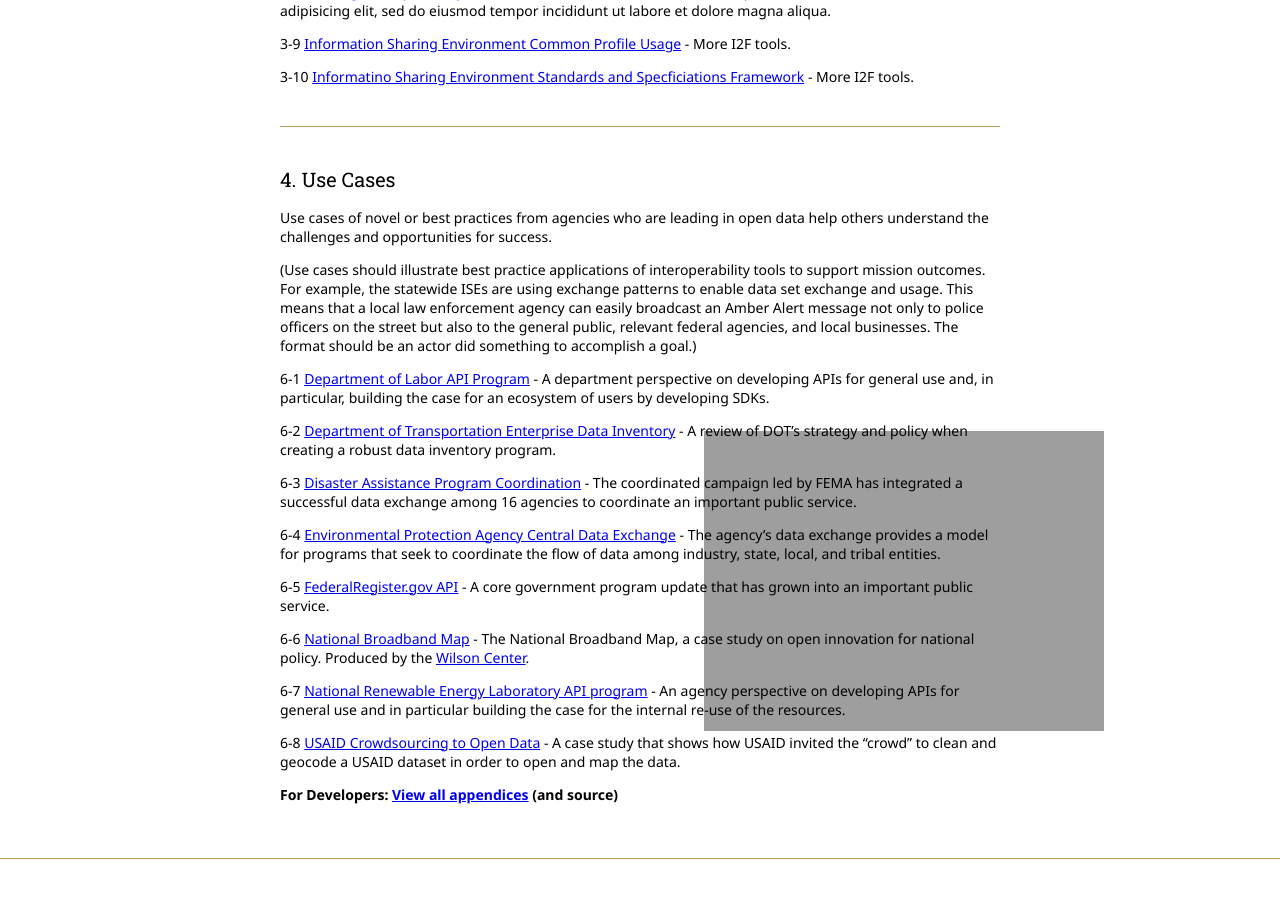
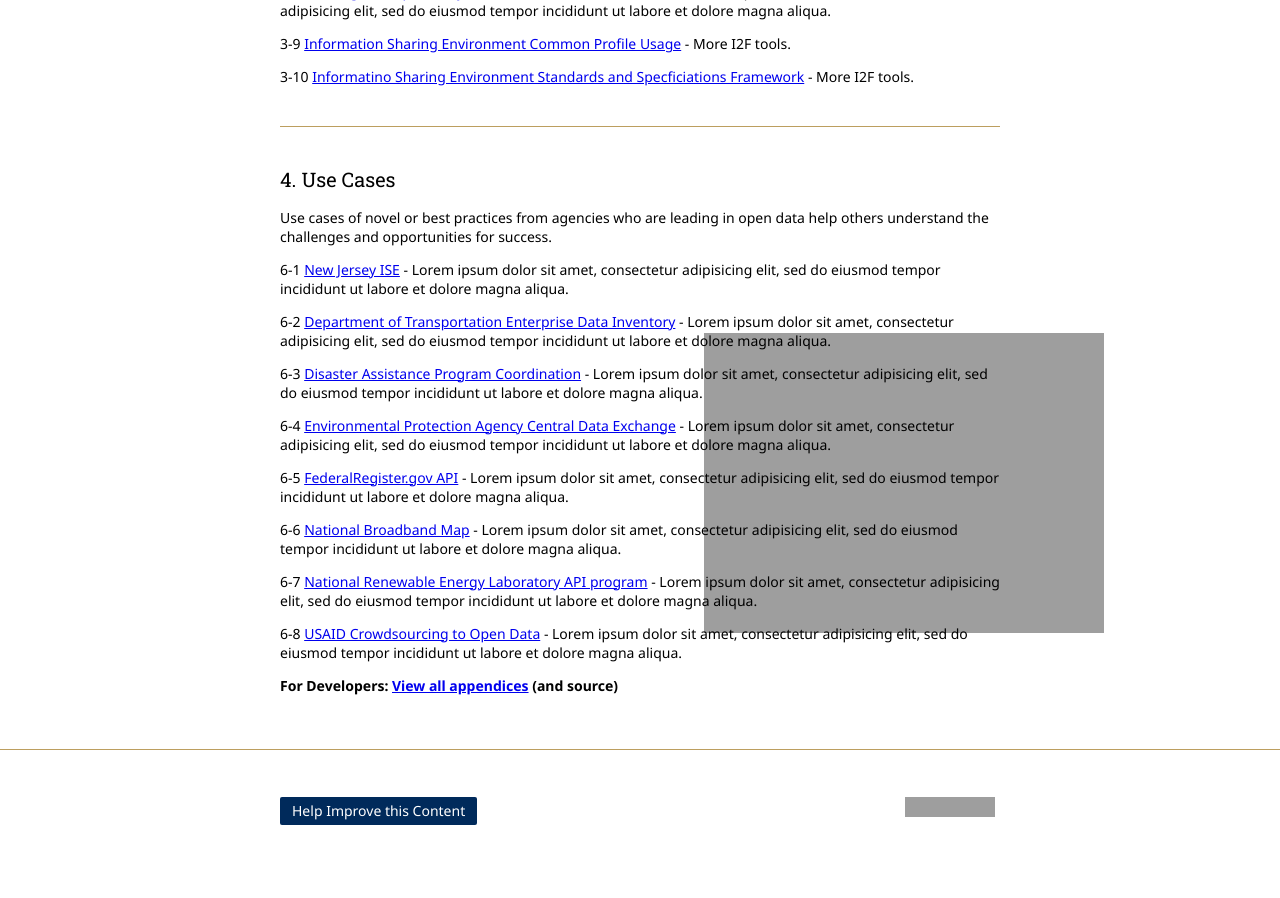
Before and after one commit to Project-Interoperability/project-interoperability.github.io, a Jekyll site: the page built from index.md, in a window 1280 px wide and 900 px high, scrolled down 1774 px. Built offline with Jekyll 4.4.1, drawn with Linux system fonts in a browser that asks for light colours; nearby versions of some CDN libraries; after the commit the page ends 2641 px from its top, so only the background shows below that; grey boxes are pictures that could not be loaded.

Commit message:
Update index.md

```diff
--- a/index.md
+++ b/index.md
@@ -81,23 +81,21 @@
 
 Use cases of novel or best practices from agencies who are leading in open data help others understand the challenges and opportunities for success.
 
-(Use cases should illustrate best practice applications of interoperability tools to support mission outcomes. For example, the statewide ISEs are using exchange patterns to enable data set exchange and usage. This means that a local law enforcement agency can easily broadcast an Amber Alert message not only to police officers on the street but also to the general public, relevant federal agencies, and local businesses. The format should be an actor did something to accomplish a goal.)
+6-1 [New Jersey ISE](labor-case-study/) - Lorem ipsum dolor sit amet, consectetur adipisicing elit, sed do eiusmod tempor incididunt ut labore et dolore magna aliqua.
 
-6-1 [Department of Labor API Program](labor-case-study/) - A department perspective on developing APIs for general use and, in particular, building the case for an ecosystem of users by developing SDKs.
+6-2 [Department of Transportation Enterprise Data Inventory](transportation-case-study/) - Lorem ipsum dolor sit amet, consectetur adipisicing elit, sed do eiusmod tempor incididunt ut labore et dolore magna aliqua.
 
-6-2 [Department of Transportation Enterprise Data Inventory](transportation-case-study/) - A review of DOT's strategy and policy when creating a robust data inventory program.
+6-3 [Disaster Assistance Program Coordination](fema-case-study/) - Lorem ipsum dolor sit amet, consectetur adipisicing elit, sed do eiusmod tempor incididunt ut labore et dolore magna aliqua.
 
-6-3 [Disaster Assistance Program Coordination](fema-case-study/) - The coordinated campaign led by FEMA has integrated a successful data exchange among 16 agencies to coordinate an important public service.
+6-4 [Environmental Protection Agency Central Data Exchange](epa-case-study/) - Lorem ipsum dolor sit amet, consectetur adipisicing elit, sed do eiusmod tempor incididunt ut labore et dolore magna aliqua.
 
-6-4 [Environmental Protection Agency Central Data Exchange](epa-case-study/) - The agency's data exchange provides a model for programs that seek to coordinate the flow of data among industry, state, local, and tribal entities.
+6-5 [FederalRegister.gov API](https://www.federalregister.gov/uploads/2012/11/FR2-API-Case-Study1.pdf) - Lorem ipsum dolor sit amet, consectetur adipisicing elit, sed do eiusmod tempor incididunt ut labore et dolore magna aliqua.
 
-6-5 [FederalRegister.gov API](https://www.federalregister.gov/uploads/2012/11/FR2-API-Case-Study1.pdf) - A core government program update that has grown into an important public service.
+6-6 [National Broadband Map](http://www.scribd.com/doc/109998799/The-National-Broadband-Map-A-Case-Study-on-Open-Innovation-for-National-Policy) - Lorem ipsum dolor sit amet, consectetur adipisicing elit, sed do eiusmod tempor incididunt ut labore et dolore magna aliqua.
 
-6-6 [National Broadband Map](http://www.scribd.com/doc/109998799/The-National-Broadband-Map-A-Case-Study-on-Open-Innovation-for-National-Policy) - The National Broadband Map, a case study on open innovation for national policy.  Produced by the [Wilson Center](http://www.wilsoncenter.org/).
+6-7 [National Renewable Energy Laboratory API program](http://developer.nrel.gov/api-case-study/) - Lorem ipsum dolor sit amet, consectetur adipisicing elit, sed do eiusmod tempor incididunt ut labore et dolore magna aliqua.
 
-6-7 [National Renewable Energy Laboratory API program](http://developer.nrel.gov/api-case-study/) - An agency perspective on developing APIs for general use and in particular building the case for the internal re-use of the resources.
-
-6-8 [USAID Crowdsourcing to Open Data](http://transition.usaid.gov/our_work/economic_growth_and_trade/development_credit/pdfs/2012/USAIDCrowdsourcingCaseStudy.pdf) - A case study that shows how USAID invited the "crowd" to clean and geocode a USAID dataset in order to open and map the data.
+6-8 [USAID Crowdsourcing to Open Data](http://transition.usaid.gov/our_work/economic_growth_and_trade/development_credit/pdfs/2012/USAIDCrowdsourcingCaseStudy.pdf) - Lorem ipsum dolor sit amet, consectetur adipisicing elit, sed do eiusmod tempor incididunt ut labore et dolore magna aliqua.
 
 
 **For Developers: [View all appendices](http://github.com/project-open-data/) (and source)**
```
